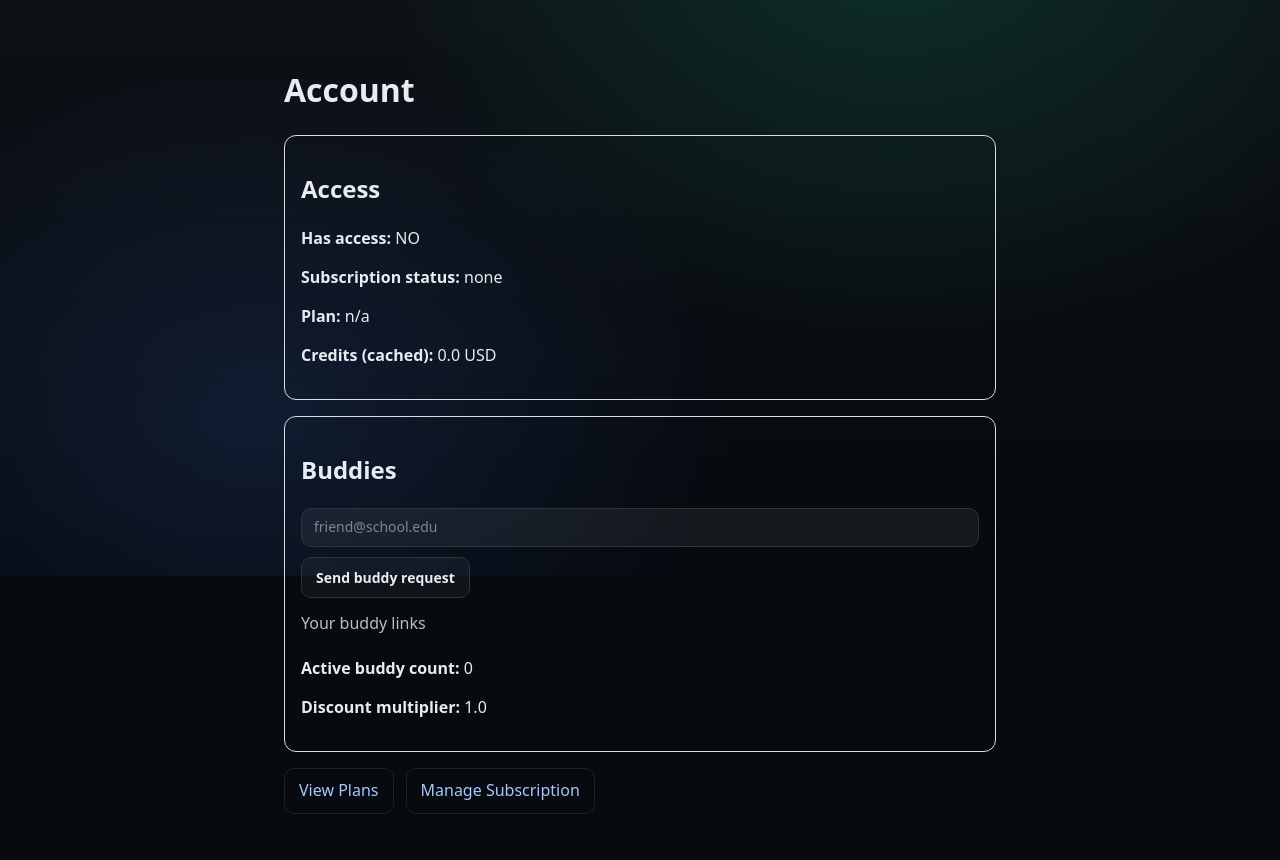
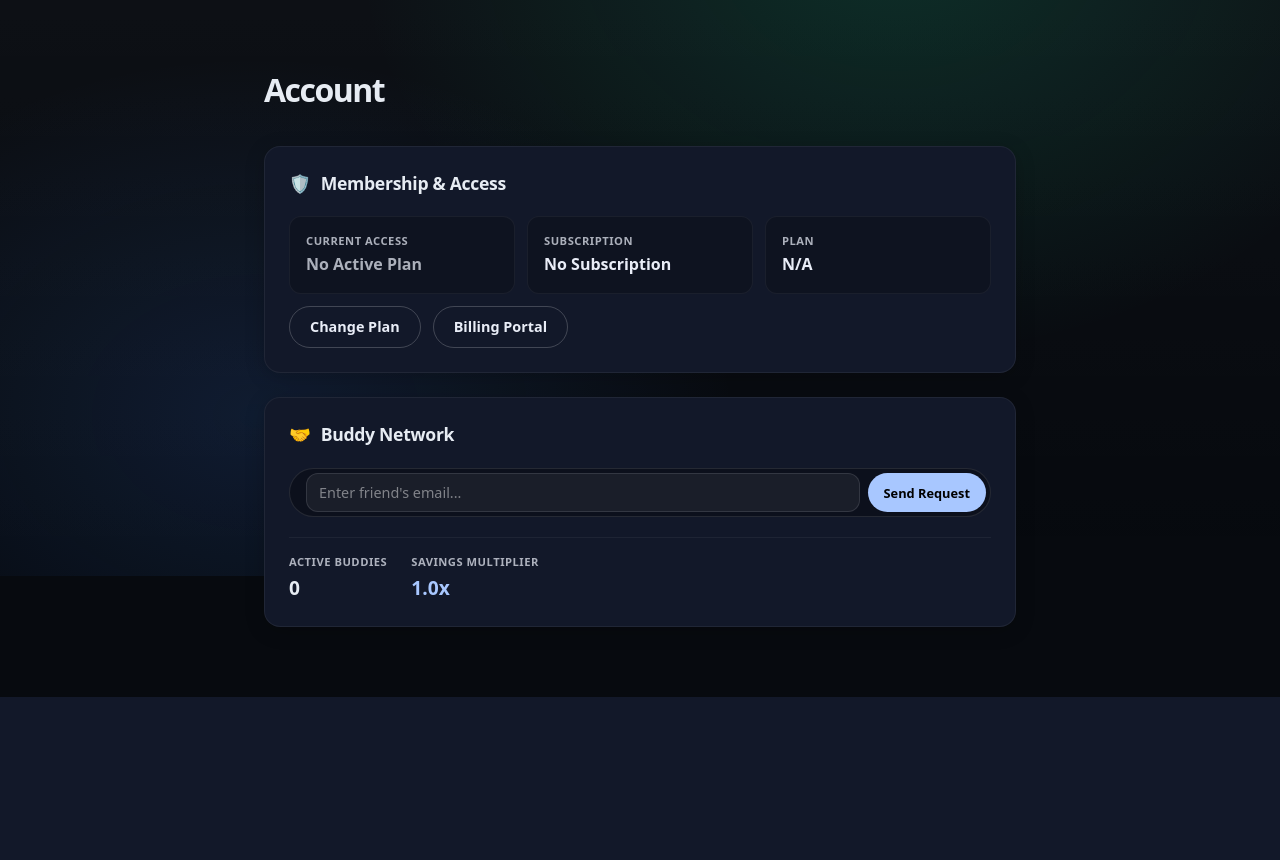
Before and after one commit to valenmfeldmann/languageLearningApp, a Flask app: page /app/account in a window 1280 px wide. Shown: the part 224-1084 px from the top of the page. After the commit the page ends 921 px from the top, so only its background shows below. Run offline with Flask 3, Linux system fonts and the light colour scheme; the visitor is signed in with stand-in values (Sample User, id 1); data comes from the database, SQL or seed files in the repository; data that the repository does not hold is empty; some libraries are stand-ins or nearby versions.

Commit message:
Hide pages that should not be seen with open access

```diff
--- a/app/appui/routes.py
+++ b/app/appui/routes.py
@@ -1,5 +1,5 @@
 # app/appui/routes.py
-from flask import render_template, url_for, abort, request
+from flask import render_template, url_for, abort, request, current_app
 from flask_login import login_required, current_user
 
 from . import bp  # 👈 THIS is the missing line
@@ -57,6 +57,9 @@ def require_paid_access_for_appui():
 @bp.get("/account")
 @login_required
 def account():
+    # 1. Fetch the global requirement setting
+    sub_required = current_app.config.get("REQUIRE_SUBSCRIPTION", True)
+
     sub = _get_subscription()
 
     buddy_count = int(getattr(current_user, "active_buddy_count", 0) or 0)
@@ -99,6 +102,7 @@ def account():
         sub=sub,
         plan=plan,
         has_access=has_access(current_user),
+        require_subscription=sub_required,  # Crucial for the template toggle
         buddy_count=buddy_count,
         multiplier=mult,
         credit_balance_cents=credit_balance_cents,
--- a/app/main/routes.py
+++ b/app/main/routes.py
@@ -306,6 +306,10 @@ from sqlalchemy import or_, case
 
 @bp.get("/app")
 def app_home():
+    # sub_required = current_app.config.get("REQUIRE_SUBSCRIPTION", True)
+    # if sub_required and not has_access(current_user):
+    #     return redirect(url_for("billing.pricing"))
+
     if not has_access(current_user):
         return redirect(url_for("billing.pricing"))
 
@@ -2062,6 +2066,8 @@ def lessons_continue():
 @bp.get("/app/trivia")
 @login_required
 def trivia_page():
+    # if current_app.config.get("REQUIRE_SUBSCRIPTION", True) and not has_access(current_user):
+    #     return redirect(url_for("billing.pricing"))
     if not has_access(current_user):
         return redirect(url_for("billing.pricing"))
 
--- a/app/templates/app/account.html
+++ b/app/templates/app/account.html
@@ -1,127 +1,208 @@
-<!-- templates/app/account.html -->
 {% extends "base.html" %}
+{% block title %}Account | GamifySchool{% endblock %}
+
 {% block content %}
-<div style="max-width: 760px; margin: 0 auto; padding: 24px;">
-  <h1>Account</h1>
+<style>
+  .account-wrapper {
+    max-width: 800px;
+    margin: 0 auto;
+    padding: 24px;
+  }
 
-  <div style="margin-top: 16px; padding: 16px; border: 1px solid #ddd; border-radius: 12px;">
-    <h2>Access</h2>
-    <p><b>Has access:</b> {{ "YES" if has_access else "NO" }}</p>
+  .account-section {
+    background: var(--card);
+    border: 1px solid rgba(255, 255, 255, 0.06);
+    border-radius: 16px;
+    padding: 24px;
+    margin-bottom: 24px;
+    box-shadow: 0 4px 20px rgba(0,0,0,0.2);
+  }
 
-    <p><b>Subscription status:</b>
-      {% if sub %} {{ sub.status }} {% else %} none {% endif %}
-    </p>
+  .section-title {
+    display: flex;
+    align-items: center;
+    gap: 10px;
+    margin-bottom: 20px;
+    font-size: 1.1rem;
+    font-weight: 800;
+    letter-spacing: -0.3px;
+  }
 
-    <p><b>Plan:</b>
-      {% if plan %} {{ plan.code }} ({{ plan.monthly_amount_cents }} cents/mo base) {% else %} n/a {% endif %}
-    </p>
+  /* 1. Status Tiles */
+  .status-grid {
+    display: grid;
+    grid-template-columns: repeat(auto-fit, minmax(200px, 1fr));
+    gap: 12px;
+  }
 
-    <p><b>Credits (cached):</b> {{ (credit_balance_cents / 100) | round(2) }} USD</p>
+  .status-pill {
+    background: rgba(0, 0, 0, 0.2);
+    border: 1px solid rgba(255, 255, 255, 0.05);
+    padding: 16px;
+    border-radius: 12px;
+  }
+
+  .status-label {
+    font-size: 0.7rem;
+    text-transform: uppercase;
+    color: var(--muted);
+    font-weight: 700;
+    letter-spacing: 0.5px;
+    margin-bottom: 4px;
+  }
+
+  .status-value {
+    font-weight: 700;
+    color: var(--text);
+  }
+
+  .access-active { color: #81c784; }
+  .access-none { color: var(--muted); }
+
+  /* 2. Buddy Input Group */
+  .buddy-input-group {
+    display: flex;
+    gap: 8px;
+    background: rgba(0, 0, 0, 0.3);
+    border: 1px solid rgba(255, 255, 255, 0.1);
+    border-radius: 100px;
+    padding: 4px 4px 4px 16px;
+  }
+
+  .buddy-input-group input {
+    background: transparent;
+    border: none;
+    color: var(--text);
+    flex: 1;
+    outline: none;
+    font-size: 0.9rem;
+  }
+
+  .btn-pill-sm {
+    background: var(--link);
+    color: #000;
+    border: none;
+    padding: 8px 16px;
+    border-radius: 100px;
+    font-weight: 800;
+    font-size: 0.8rem;
+    cursor: pointer;
+  }
+
+  /* 3. Actions */
+  .action-footer {
+    display: flex;
+    gap: 12px;
+    margin-top: 12px;
+  }
+
+  .btn-outline {
+    padding: 10px 20px;
+    border-radius: 100px;
+    border: 1px solid rgba(255, 255, 255, 0.2);
+    color: var(--text);
+    text-decoration: none;
+    font-size: 0.9rem;
+    font-weight: 600;
+    transition: all 0.2s;
+  }
+
+  .btn-outline:hover {
+    border-color: var(--link);
+    background: rgba(168, 199, 255, 0.05);
+  }
+</style>
+
+<div class="account-wrapper">
+  <h1 style="font-weight: 800; letter-spacing: -1.5px; margin-bottom: 32px;">Account</h1>
+
+  <div class="account-section">
+    <div class="section-title">
+      <span>🛡️</span> Membership & Access
     </div>
 
-  <div style="margin-top: 16px; padding: 16px; border: 1px solid #ddd; border-radius: 12px;">
-    <h2>Buddies</h2>
-
-    <div style="margin-top:12px; display:flex; gap:10px; align-items:center; flex-wrap:wrap;">
-      <input id="buddyEmail" placeholder="friend@school.edu"
-             style="padding:10px 12px; border-radius:10px; border:1px solid #333; min-width:260px;">
-      <button id="buddyRequestBtn"
-              style="padding:10px 14px; border-radius:10px; border:1px solid #333; cursor:pointer;">
-        Send buddy request
-      </button>
-      <span id="buddyMsg" style="opacity:.85;"></span>
+    <div class="status-grid">
+      <div class="status-pill">
+        <div class="status-label">Current Access</div>
+        <div class="status-value {{ 'access-active' if has_access else 'access-none' }}">
+          {% if not require_subscription %}
+            ✨ Open Access Enabled
+          {% else %}
+            {{ "Full Access" if has_access else "No Active Plan" }}
+          {% endif %}
+        </div>
       </div>
 
-    <div style="margin-top:14px;">
-      <div style="opacity:.8; margin-bottom:6px;">Your buddy links</div>
-      <div id="buddyList" style="display:flex; flex-direction:column; gap:10px;"></div>
+      {% if require_subscription %}
+      <div class="status-pill">
+        <div class="status-label">Subscription</div>
+        <div class="status-value" style="text-transform: capitalize;">
+          {{ sub.status if sub else "No Subscription" }}
+        </div>
+      </div>
+
+      <div class="status-pill">
+        <div class="status-label">Plan</div>
+        <div class="status-value">
+          {{ plan.code if plan else "N/A" }}
+        </div>
+      </div>
+      {% endif %}
+
+      {% if credit_balance_cents > 0 %}
+      <div class="status-pill">
+        <div class="status-label">Stripe Credits</div>
+        <div class="status-value">${{ (credit_balance_cents / 100) | round(2) }}</div>
+      </div>
+      {% endif %}
+    </div>
+
+    {% if require_subscription %}
+    <div class="action-footer">
+      <a href="{{ url_for('billing.pricing') }}" class="btn-outline">Change Plan</a>
+      <a href="{{ url_for('billing.portal') }}" class="btn-outline">Billing Portal</a>
+    </div>
+    {% endif %}
+  </div>
+
+  <div class="account-section">
+    <div class="section-title">
+      <span>🤝</span> Buddy Network
+    </div>
+
+    <div style="margin-bottom: 20px;">
+      <div class="buddy-input-group">
+        <input id="buddyEmail" type="email" placeholder="Enter friend's email...">
+        <button id="buddyRequestBtn" class="btn-pill-sm">Send Request</button>
+      </div>
+      <div id="buddyMsg" style="font-size: 0.75rem; margin-top: 8px; padding-left: 12px; color: var(--link);"></div>
+    </div>
+
+    <div style="display: flex; gap: 24px; margin-top: 16px; border-top: 1px solid rgba(255,255,255,0.05); padding-top: 16px;">
+      <div>
+        <div class="status-label">Active Buddies</div>
+        <div style="font-size: 1.2rem; font-weight: 800;">{{ buddy_count }}</div>
+      </div>
+      <div>
+        <div class="status-label">Savings Multiplier</div>
+        <div style="font-size: 1.2rem; font-weight: 800; color: var(--link);">{{ multiplier }}x</div>
+      </div>
+    </div>
+  </div>
 </div>
 
 <script>
-      async function buddyFetchJSON(url, opts) {
-        const resp = await fetch(url, Object.assign({
-          headers: {"Content-Type": "application/json"},
-          credentials: "same-origin",
-        }, opts || {}));
-        let data = null;
-        try { data = await resp.json(); } catch (e) {}
-        if (!resp.ok) {
-          const msg = (data && (data.description || data.error)) || (resp.status + " " + resp.statusText);
-          throw new Error(msg);
+  // Keep your existing Buddy JS logic here
+  async function buddyFetchJSON(url, opts={}) {
+    const res = await fetch(url, {
+      ...opts,
+      headers: { ...opts.headers, 'Content-Type': 'application/json' },
+    });
+    if (!res.ok) {
+      const body = await res.json().catch(() => ({}));
+      throw new Error(body.error || "Request failed");
     }
-        return data;
-      }
-
-      function el(tag, attrs, children) {
-        const n = document.createElement(tag);
-        if (attrs) for (const [k,v] of Object.entries(attrs)) {
-          if (k === "style") n.style.cssText = v;
-          else if (k.startsWith("on")) n.addEventListener(k.slice(2), v);
-          else n.setAttribute(k, v);
-        }
-        (children || []).forEach(c => n.appendChild(typeof c === "string" ? document.createTextNode(c) : c));
-        return n;
-      }
-
-      const ME = {{ (current_user.id|tojson) if current_user.is_authenticated else "null" }};
-
-      async function refreshBuddies() {
-        const wrap = document.getElementById("buddyList");
-        wrap.innerHTML = "";
-        const res = await buddyFetchJSON("/buddies/mine", { method: "GET" });
-        const links = (res.links || []);
-
-        if (!links.length) {
-          wrap.appendChild(el("div", {style:"opacity:.7;"}, ["No buddy links yet."]));
-          return;
-        }
-
-        links.forEach(l => {
-          if (!(l.status === "pending" || l.status === "accepted")) return;
-          const isMeAddressee = (l.addressee_id === ME);
-          const isMeRequester = (l.requester_id === ME);
-
-          const title = `${l.status.toUpperCase()} — ${l.requester_id.slice(0,8)} → ${l.addressee_id.slice(0,8)}`;
-
-          const actions = [];
-
-          if (l.status === "pending" && isMeAddressee) {
-            actions.push(el("button", {style:"padding:8px 10px; border:1px solid #333; border-radius:10px; cursor:pointer;",
-              onclick: async () => { await buddyFetchJSON(`/buddies/accept/${l.id}`, {method:"POST"}); await refreshBuddies(); }
-            }, ["Accept"]));
-
-            actions.push(el("button", {style:"padding:8px 10px; border:1px solid #333; border-radius:10px; cursor:pointer; opacity:.9;",
-              onclick: async () => { await buddyFetchJSON(`/buddies/reject/${l.id}`, {method:"POST"}); await refreshBuddies(); }
-            }, ["Reject"]));
-          }
-
-          if (l.status === "pending" && isMeRequester) {
-            actions.push(el("button", {style:"padding:8px 10px; border:1px solid #333; border-radius:10px; cursor:pointer; opacity:.9;",
-              onclick: async () => { await buddyFetchJSON(`/buddies/cancel/${l.id}`, {method:"POST"}); await refreshBuddies(); }
-            }, ["Cancel"]));
-          }
-
-
-          if (l.status === "accepted") {
-            actions.push(el("button", {style:"padding:8px 10px; border:1px solid #333; border-radius:10px; cursor:pointer; opacity:.9;",
-              onclick: async () => { await buddyFetchJSON(`/buddies/end/${l.id}`, {method:"POST"}); await refreshBuddies(); }
-            }, ["End"]));
-          }
-
-          const row = el("div", {style:"padding:12px; border:1px solid #2a2a2a; border-radius:12px; display:flex; justify-content:space-between; gap:10px; align-items:center;"},
-            [
-              el("div", null, [
-                el("div", {style:"font-weight:600;"}, [title]),
-                el("div", {style:"opacity:.7; font-size:12px; margin-top:2px;"}, [
-                  l.created_at ? ("created " + l.created_at) : ""
-                ])
-              ]),
-              el("div", {style:"display:flex; gap:8px; flex-wrap:wrap; justify-content:flex-end;"}, actions)
-            ]
-          );
-
-          wrap.appendChild(row);
-        });
+    return res.json();
   }
 
   document.getElementById("buddyRequestBtn").addEventListener("click", async () => {
@@ -135,29 +216,11 @@
         method: "POST",
         body: JSON.stringify({email}),
       });
-          msg.textContent = "Request sent (or already exists).";
+      msg.textContent = "Request sent successfully!";
       document.getElementById("buddyEmail").value = "";
-          await refreshBuddies();
     } catch (e) {
       msg.textContent = "Error: " + e.message;
     }
   });
-
-      refreshBuddies();
 </script>
-
-    <p><b>Active buddy count:</b> {{ buddy_count }}</p>
-    <p><b>Discount multiplier:</b> {{ multiplier }}</p>
-
-  </div>
-
-  <div style="margin-top: 16px; display: flex; gap: 12px;">
-    <a href="{{ url_for('billing.pricing') }}" style="padding: 10px 14px; border: 1px solid #222; border-radius: 10px; text-decoration: none;">
-      View Plans
-    </a>
-    <a href="{{ url_for('billing.portal') }}" style="padding: 10px 14px; border: 1px solid #222; border-radius: 10px; text-decoration: none;">
-      Manage Subscription
-    </a>
-  </div>
-</div>
 {% endblock %}
--- a/app/templates/base.html
+++ b/app/templates/base.html
@@ -759,9 +759,12 @@
         {% if require_subscription %}
           <a class="navlink" href="{{ url_for('billing.pricing') }}">Pricing</a>
         {% endif %}
-        {% if current_user.is_authenticated %}
-          <a class="navlink" href="{{ url_for('billing.portal') }}">Manage</a>
+        {% if require_subscription %}
+          {% if current_user.is_authenticated %}
+            <a class="navlink" href="{{ url_for('billing.portal') }}">Manage</a>
+          {% endif %}
         {% endif %}
+
 
 
         {% if nav_links and (nav_links.new_lesson or nav_links.new_curriculum or nav_links.author_lessons) %}
```
Also changed, not shown: app/billing/access.py (+13 -0 lines), run_payout_daemon.py (+29 -17 lines). Lines whose indentation alone changed are shown as unchanged.
